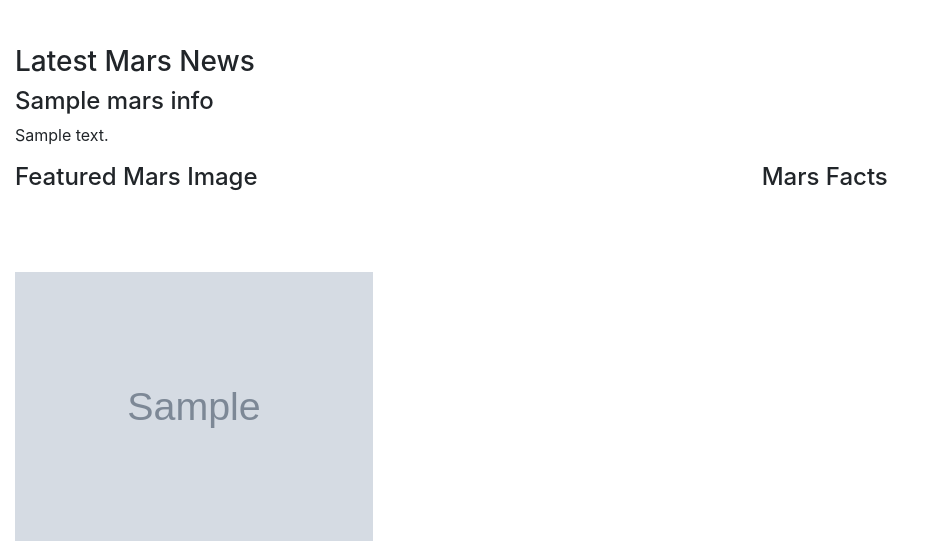
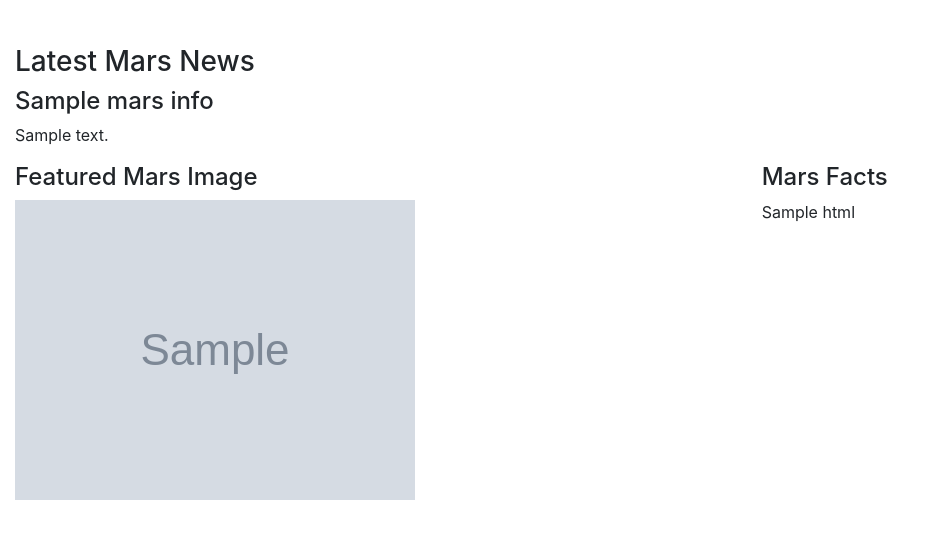
Before and after one commit to bregan78/web-scraping-challenge, a Flask app: page / in a window 1280 px wide. Shown: the part 259-800 px from the top of the page, without its empty margins (0-935 px from the left). Run offline with Flask 2, Linux system fonts and the light colour scheme; grey boxes marked "Sample" are stand-in pictures; a database or web service that is not in the repository returns one stand-in record (values such as "Sample title"); some libraries are stand-ins or nearby versions.

Commit message:
adding images to html file

```diff
--- a/Missions_to_Mars/static/style.css
+++ b/Missions_to_Mars/static/style.css
@@ -1,4 +1,4 @@
-img{
+/*img{
     width: 50%;
     height: auto;
-}
+} */
--- a/Missions_to_Mars/templates/index.html
+++ b/Missions_to_Mars/templates/index.html
@@ -29,16 +29,15 @@
         </div>
 
         <div class="row">
-            <div class="col-md-7 .d-md-flex ">
+            <div class="col-md-7 .d-md-flex img-fluid ">
                 <h4>Featured Mars Image</h4>
-                <br>
-                <br>
-                <br>
                 <img class = "imgfeat" src="{{mars.featured_image_url}}" alt="featured image">
             </div>
             <div class="col-md-4 .d-md-flex">
                 <h4>Mars Facts</h4>
-                <div {{mars.html}}> </div>
+                <div >
+                    {{mars.html | safe}}
+                </div>
 
             </div>
 
```
